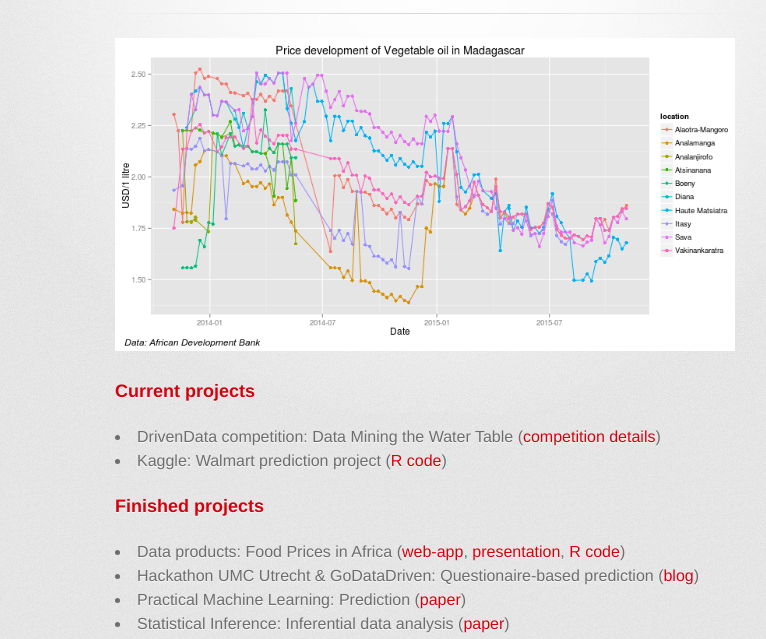
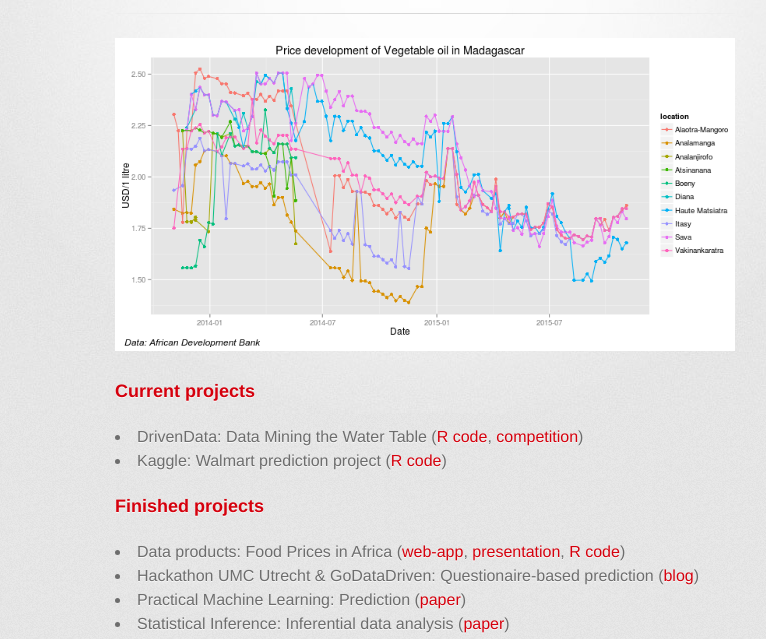
Before and after one commit to dljvandenberg/dljvandenberg.github.io, a plain HTML site: page index.html in a window 1280 px wide. Shown: the part 160-799 px from the top of the page, without its empty margins (215-981 px from the left). Drawn offline with Linux system fonts and the light colour scheme; a web font is replaced by a local one.

Commit message:
Add link to R code for DrivenData competition

```diff
--- a/index.html
+++ b/index.html
@@ -53,7 +53,7 @@
 
           <h3>Current projects</h3>
             <p>
-              <li>DrivenData competition: Data Mining the Water Table (<a href="http://www.drivendata.org/competitions/7/">competition details</a>)</li>
+              <li>DrivenData: Data Mining the Water Table (<a href="https://github.com/dljvandenberg/drivendata_water_pumps">R code</a>, <a href="http://www.drivendata.org/competitions/7/">competition</a>)</li>
               <li>Kaggle: Walmart prediction project (<a href="https://github.com/dljvandenberg/kaggle_walmart">R code</a>)</li>
             </p>
 
```
